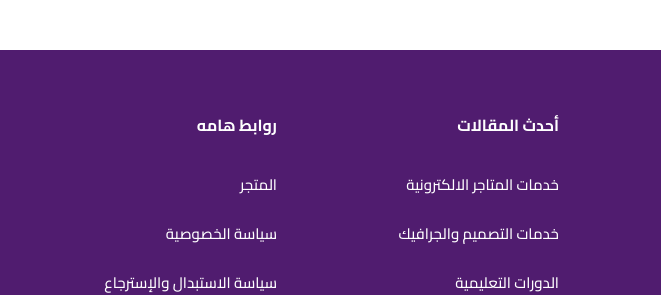
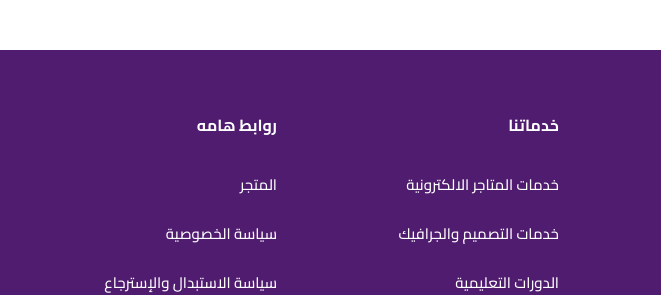
Before and after one commit to hessennasser/zaya, a plain HTML site: page index.html in a window 1280 px wide. Shown: the part 2125-2420 px from the top of the page, 284-945 px from the left. Drawn offline with nearby package versions, Linux system fonts and the light colour scheme.

Commit message:
Update index.html

```diff
--- a/index.html
+++ b/index.html
@@ -300,7 +300,7 @@
                 <div class="footer-link-box">
                     <ul class="footer-list">
                         <li>
-                            <p class="footer-item-title">أحدث المقالات</p>
+                            <p class="footer-item-title">خدماتنا</p>
                         </li>
                         <li>
                             <a href="https://zaya.digital/%D8%A7%D9%84%D9%85%D8%B4%D8%A7%D8%B1%D9%8A%D8%B9-%D9%88%D8%AF%D8%B1%D8%A7%D8%B3%D8%A7%D8%AA-%D8%A7%D9%84%D8%AC%D8%AF%D9%88%D9%89/c766757776"
```
